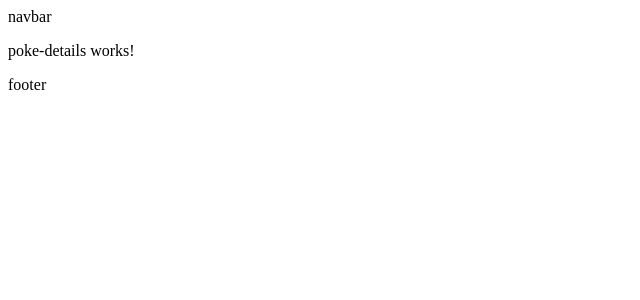
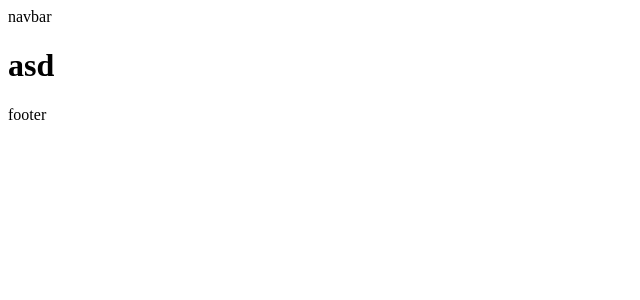
Before and after one commit to KonGkal/pokedeck-client, an Angular app: page /details/1 in a window 1280 px wide. Shown: the top 300 px of the page, without its empty margins (0-640 px from the left). Built offline with nearby package versions, Linux system fonts and the light colour scheme.

Commit message:
grab pokemon details from route and service

```diff
--- a/src/app/poke-details/poke-details.component.html
+++ b/src/app/poke-details/poke-details.component.html
@@ -1 +1,3 @@
-<p>poke-details works!</p>
+<div>
+  <h1>{{pokemon.name}}</h1>
+</div>
--- a/src/app/poke-details/poke-details.component.ts
+++ b/src/app/poke-details/poke-details.component.ts
@@ -1,4 +1,6 @@
 import { Component, OnInit } from '@angular/core';
+import { ActivatedRoute } from '@angular/router';
+import {ApiServiceService, Pokemon} from '../api-service.service'
 
 @Component({
   selector: 'app-poke-details',
@@ -6,10 +8,18 @@ import { Component, OnInit } from '@angular/core';
   styleUrls: ['./poke-details.component.scss']
 })
 export class PokeDetailsComponent implements OnInit {
-
-  constructor() { }
+  pokemon: Pokemon;
+  constructor(
+    private route: ActivatedRoute,
+    private api: ApiServiceService
+    ) { }
 
   ngOnInit(): void {
+    const idString = this.route.snapshot.paramMap.get('id');
+    if (idString !== null){
+      let id = parseInt(idString)
+      this.pokemon = this.api.getAll().find(p=> p.id === id);
+    }
   }
 
 }
```
